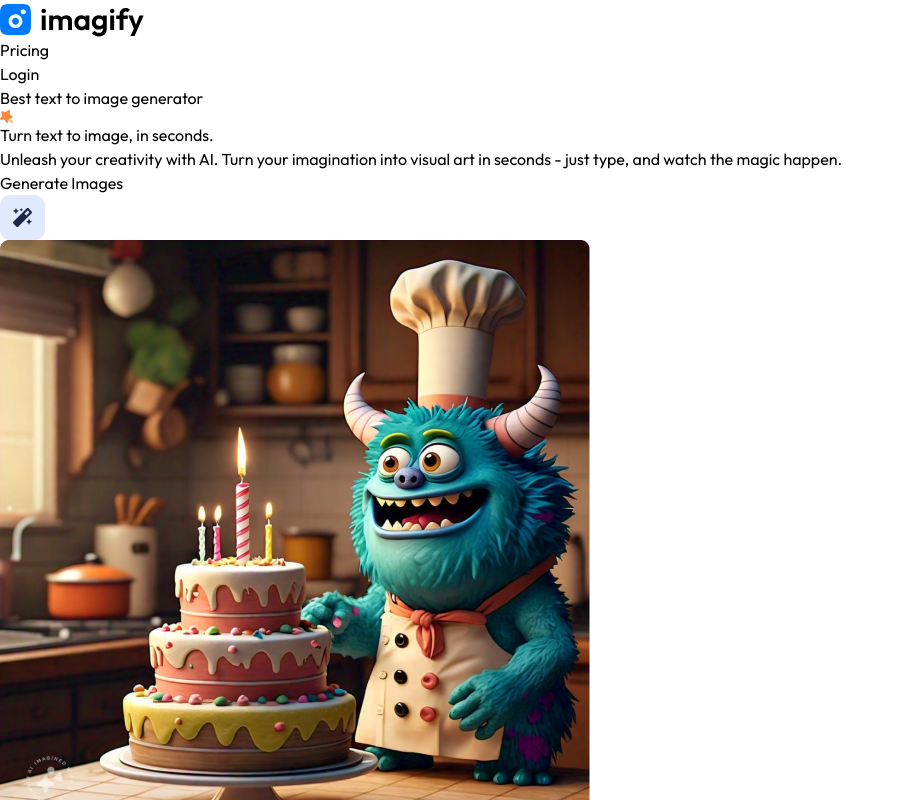
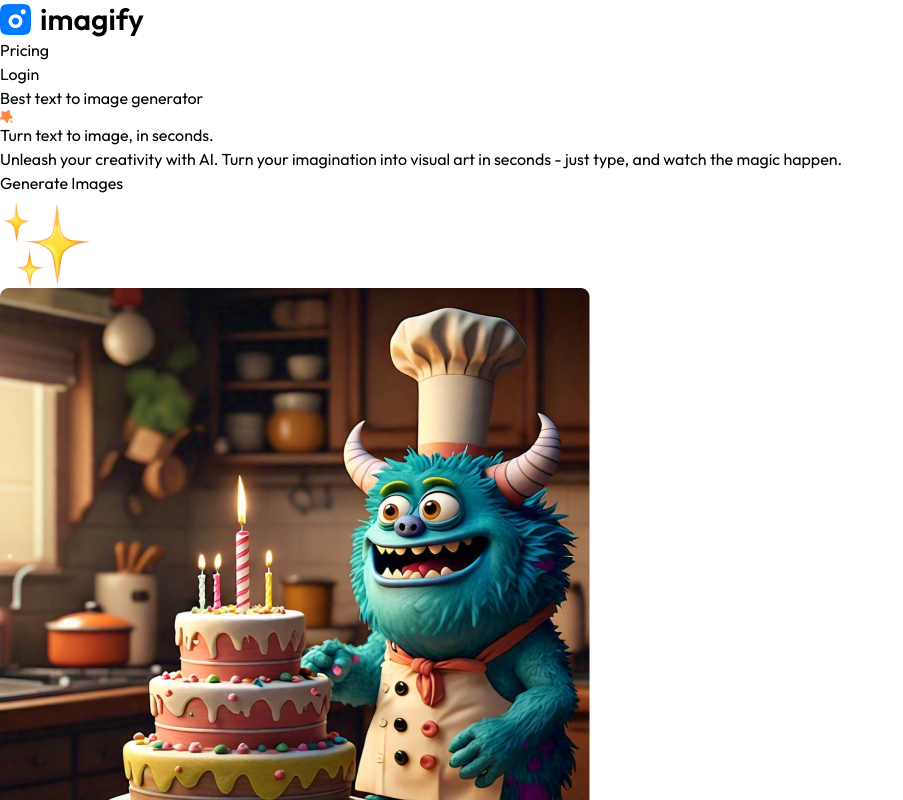
Before and after one commit to nandinisharma03/imagify, a React (Vite) app in the folder client/: page / in a window 1280 px wide. Shown: the top 800 px of the page, without its empty margins (0-903 px from the left). Built offline with nearby package versions, Linux system fonts and the light colour scheme.

Commit message:
feat: improve home page UI

```diff
--- a/client/src/assets/assets.js
+++ b/client/src/assets/assets.js
@@ -37,7 +37,7 @@ export const assets = {
     credit_star,
     profile_icon,
     download_icon,
-    magic_icon: step_icon_2,
+    magic_icon: credit_star,
     hand_icon: profile_icon
 }
 
--- a/client/src/components/Header.jsx
+++ b/client/src/components/Header.jsx
@@ -23,7 +23,7 @@ const Header = () => {
       {/* Generate Button */}
       <button className='sm:text-lg text-white bg-black rounded-full py-3 px-8 mt-8 hover:bg-gray-800 transition flex items-center gap-2'>
         <span>Generate Images</span>
-        <img src={assets.magic_icon} alt="magic" className='w-5 h-5' />
+        <img src={assets.star_group} alt="magic" className='w-5 h-5' />
       </button>
 
       {/* Generated Images Row */}
@@ -40,7 +40,7 @@ const Header = () => {
 
       {/* Generated Text */}
       <div className='flex items-center gap-2 mt-6'>
-        <img src={assets.profile_icon} alt="hand" className='w-6 h-6' />
+        {/* <img src={assets.profile_icon} alt="hand" className='w-6 h-6' /> */}
         <p className='text-gray-600'>Generated images from Imagify</p>
       </div>
     </div>
```
